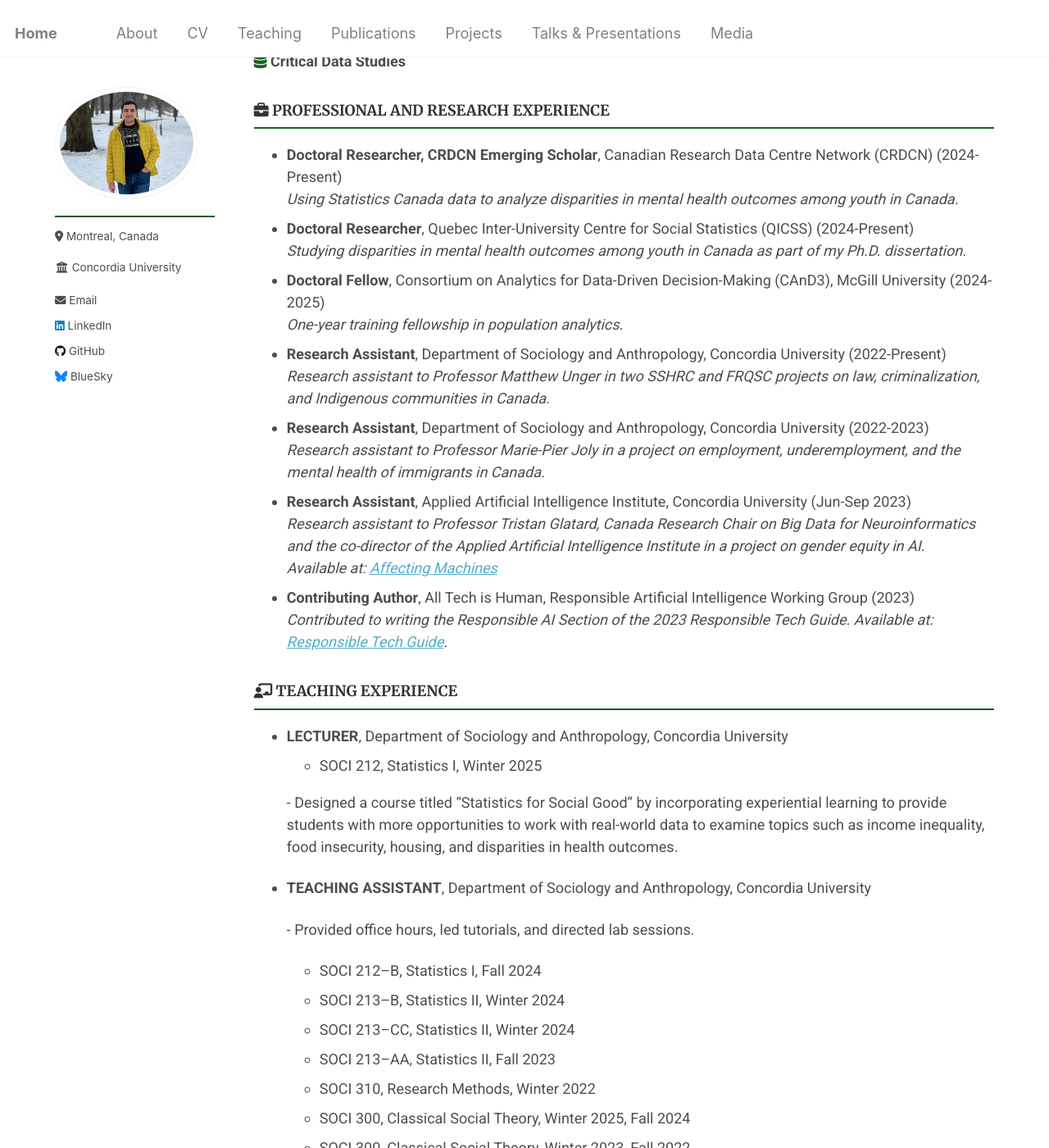
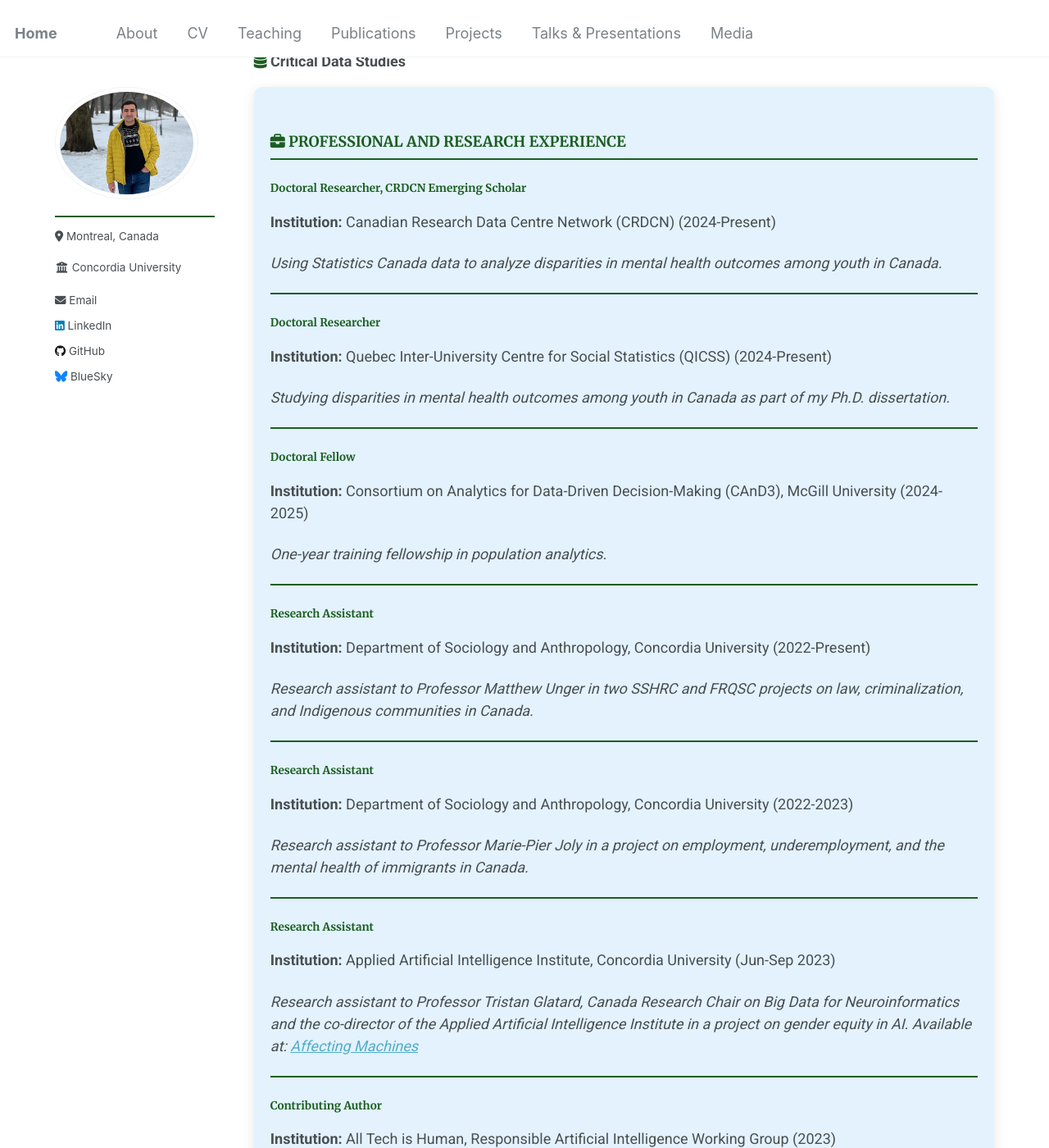
Before and after one commit to Mohsnmonji/mohsnmonji.github.io, a Jekyll site: the page built from _pages/Curriculum Vitae.md, in a window 1280 px wide and 1400 px high, scrolled down 933 px. Shown: the whole window at 82% size. Built offline with Jekyll 4.4.1, drawn with Linux system fonts in a browser that asks for light colours; some of the changed text lies outside the part shown.

Commit message:
Update Curriculum Vitae.md

```diff
--- a/_pages/Curriculum Vitae.md
+++ b/_pages/Curriculum Vitae.md
@@ -53,25 +53,49 @@ redirect_from:
   </ul>
 </div>
 
+<div style="border-radius: 10px; padding: 20px; background-color: #E3F2FD; box-shadow: 0px 4px 15px rgba(0, 0, 0, 0.1);">
+  <h3 style="font-weight: bold; color: #1B5E20;"><i class="fas fa-briefcase"></i> PROFESSIONAL AND RESEARCH EXPERIENCE</h3>
 
-### <i class="fas fa-briefcase"></i> PROFESSIONAL AND RESEARCH EXPERIENCE
-- **Doctoral Researcher, CRDCN Emerging Scholar**, Canadian Research Data Centre Network (CRDCN) (2024-Present)
-  *Using Statistics Canada data to analyze disparities in mental health outcomes among youth in Canada.*
-- **Doctoral Researcher**, Quebec Inter-University Centre for Social Statistics (QICSS) (2024-Present)
-  *Studying disparities in mental health outcomes among youth in Canada as part of my Ph.D. dissertation.*
-- **Doctoral Fellow**, Consortium on Analytics for Data-Driven Decision-Making (CAnD3), McGill University (2024-2025)
-  *One-year training fellowship in population analytics.*
-- **Research Assistant**, Department of Sociology and Anthropology, Concordia University (2022-Present)
-  *Research assistant to Professor Matthew Unger in two SSHRC and FRQSC projects on law, criminalization, and Indigenous communities in Canada.*
-- **Research Assistant**, Department of Sociology and Anthropology, Concordia University (2022-2023)
-   *Research assistant to Professor Marie-Pier Joly in a project on employment, underemployment, and the mental health of immigrants in Canada.*
-- **Research Assistant**, Applied Artificial Intelligence Institute, Concordia University (Jun-Sep 2023)
-  *Research assistant to Professor Tristan Glatard, Canada Research Chair on Big Data for Neuroinformatics and the co-director of the Applied Artificial Intelligence Institute in a project on gender equity in AI.*
-  *Available at: [Affecting Machines](https://affectingmachines.net/)*
-- **Contributing Author**, All Tech is Human, Responsible Artificial Intelligence Working Group (2023)
-  *Contributed to writing the Responsible AI Section of the 2023 Responsible Tech Guide.*
-  *Available at: [Responsible Tech Guide](https://alltechishuman.org/responsible-tech-guide).*
+  <h4 style="font-weight: bold; color: #1B5E20;">Doctoral Researcher, CRDCN Emerging Scholar</h4>
+  <p><strong>Institution:</strong> Canadian Research Data Centre Network (CRDCN) (2024-Present)</p>
+  <p><em>Using Statistics Canada data to analyze disparities in mental health outcomes among youth in Canada.</em></p>
 
+  <hr style="border: 1px solid #1B5E20; margin: 20px 0;">
+
+  <h4 style="font-weight: bold; color: #1B5E20;">Doctoral Researcher</h4>
+  <p><strong>Institution:</strong> Quebec Inter-University Centre for Social Statistics (QICSS) (2024-Present)</p>
+  <p><em>Studying disparities in mental health outcomes among youth in Canada as part of my Ph.D. dissertation.</em></p>
+
+  <hr style="border: 1px solid #1B5E20; margin: 20px 0;">
+
+  <h4 style="font-weight: bold; color: #1B5E20;">Doctoral Fellow</h4>
+  <p><strong>Institution:</strong> Consortium on Analytics for Data-Driven Decision-Making (CAnD3), McGill University (2024-2025)</p>
+  <p><em>One-year training fellowship in population analytics.</em></p>
+
+  <hr style="border: 1px solid #1B5E20; margin: 20px 0;">
+
+  <h4 style="font-weight: bold; color: #1B5E20;">Research Assistant</h4>
+  <p><strong>Institution:</strong> Department of Sociology and Anthropology, Concordia University (2022-Present)</p>
+  <p><em>Research assistant to Professor Matthew Unger in two SSHRC and FRQSC projects on law, criminalization, and Indigenous communities in Canada.</em></p>
+
+  <hr style="border: 1px solid #1B5E20; margin: 20px 0;">
+
+  <h4 style="font-weight: bold; color: #1B5E20;">Research Assistant</h4>
+  <p><strong>Institution:</strong> Department of Sociology and Anthropology, Concordia University (2022-2023)</p>
+  <p><em>Research assistant to Professor Marie-Pier Joly in a project on employment, underemployment, and the mental health of immigrants in Canada.</em></p>
+
+  <hr style="border: 1px solid #1B5E20; margin: 20px 0;">
+
+  <h4 style="font-weight: bold; color: #1B5E20;">Research Assistant</h4>
+  <p><strong>Institution:</strong> Applied Artificial Intelligence Institute, Concordia University (Jun-Sep 2023)</p>
+  <p><em>Research assistant to Professor Tristan Glatard, Canada Research Chair on Big Data for Neuroinformatics and the co-director of the Applied Artificial Intelligence Institute in a project on gender equity in AI. Available at: <a href="https://affectingmachines.net/">Affecting Machines</a></em></p>
+
+  <hr style="border: 1px solid #1B5E20; margin: 20px 0;">
+
+  <h4 style="font-weight: bold; color: #1B5E20;">Contributing Author</h4>
+  <p><strong>Institution:</strong> All Tech is Human, Responsible Artificial Intelligence Working Group (2023)</p>
+  <p><em>Contributed to writing the Responsible AI Section of the 2023 Responsible Tech Guide. Available at: <a href="https://alltechishuman.org/responsible-tech-guide">Responsible Tech Guide</a></em></p>
+</div>
 
 ### <i class="fas fa-chalkboard-teacher"></i> TEACHING EXPERIENCE
 
```
